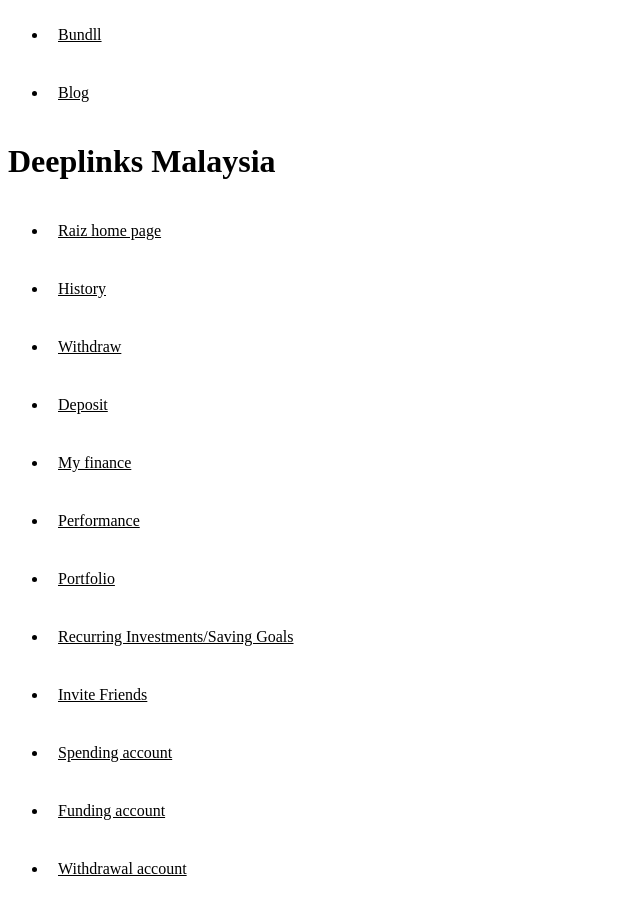
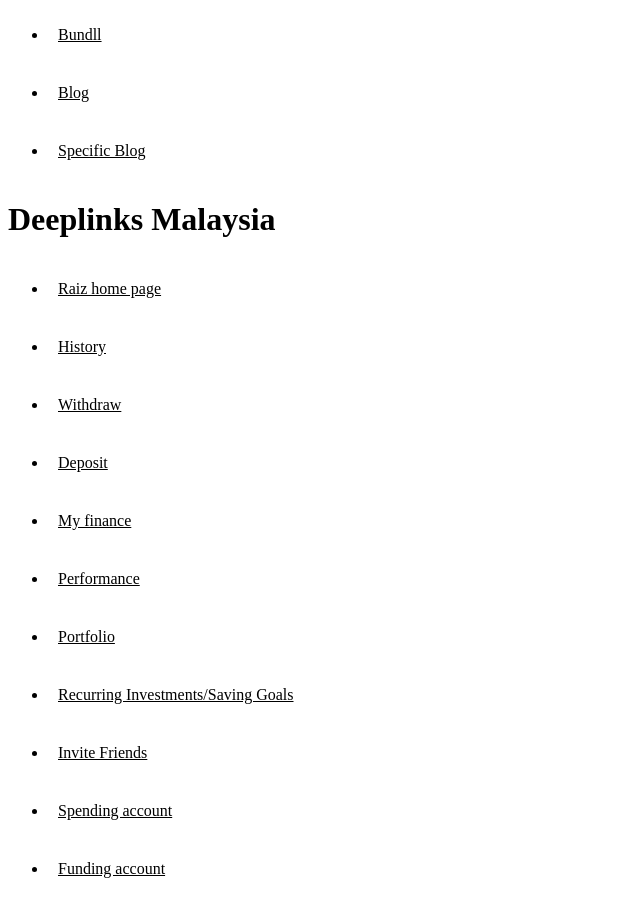
Before and after one commit to osipovaleks-onix/raizdeeplinks, a plain HTML site: page index.html in a window 1280 px wide. Shown: the part 1060-1975 px from the top of the page, without its empty margins (0-640 px from the left). Drawn offline with Linux system fonts and the light colour scheme.

Commit message:
Update index.html

```diff
--- a/index.html
+++ b/index.html
@@ -38,6 +38,7 @@
     <li><a href="raiz://offsetters">Offsetters</a></li>
     <li><a href="raiz://bundll">Bundll</a></li>
     <li><a href="raiz://blog">Blog</a></li>
+    <li><a href="raiz://blog/covid-19-boost-tax-return">Specific Blog</a></li>
 </ul>
 
 <h1>Deeplinks Malaysia</h1>
```
